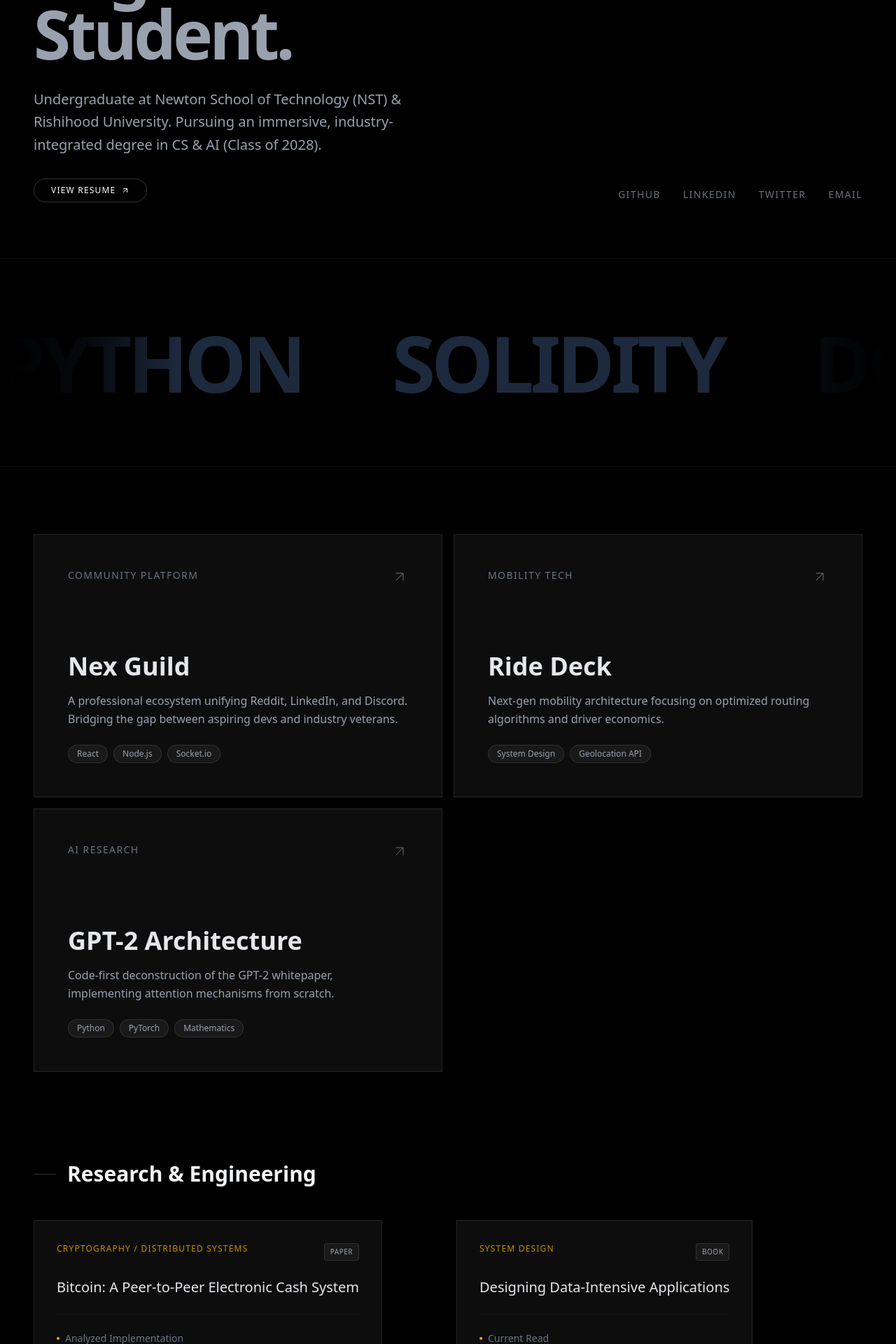
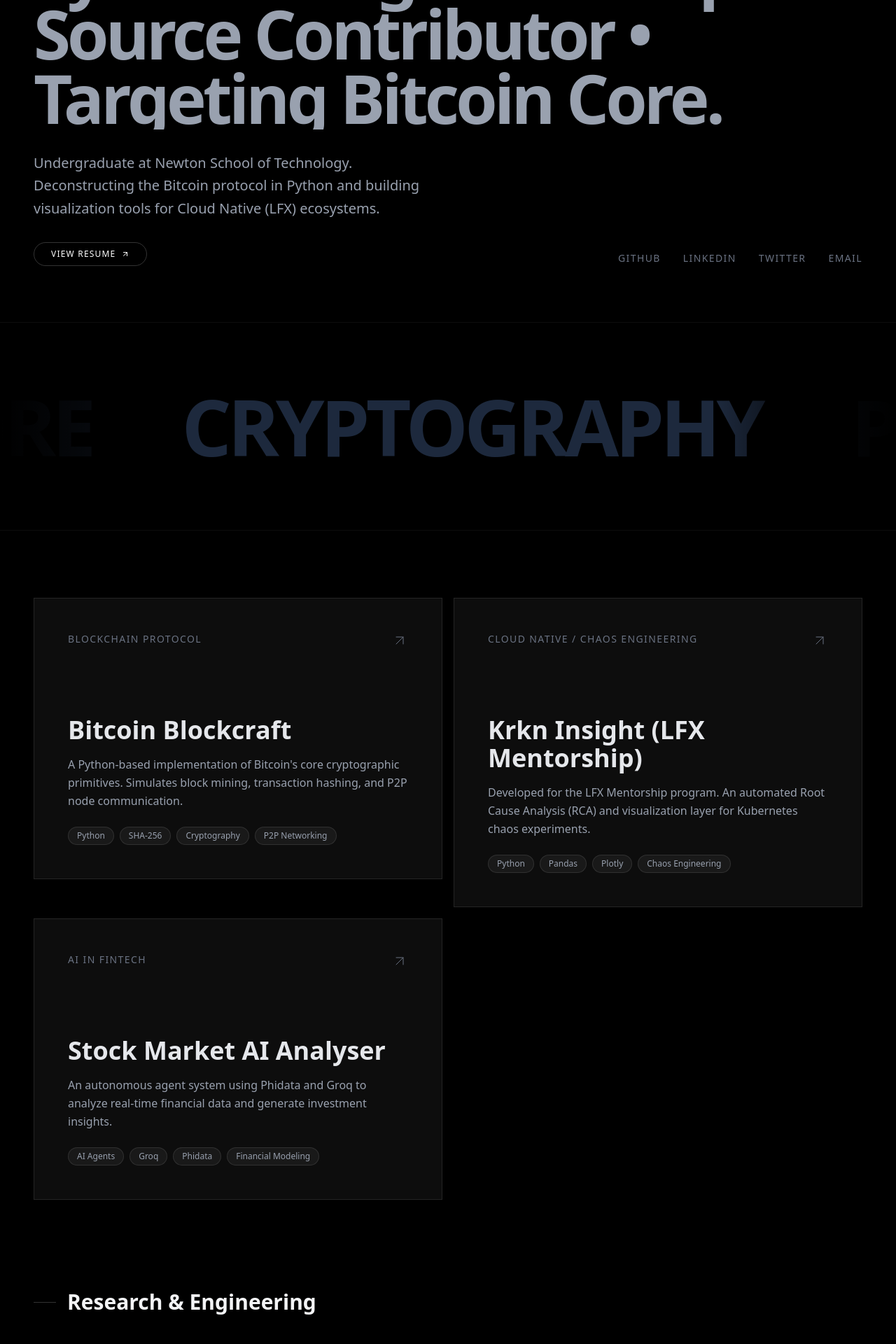
Before and after one commit to satyam-coder07/portfolio, a React (Vite) app: page / in a window 1280 px wide. Shown: the part 340-2260 px from the top of the page at 70% size. Built offline with nearby package versions, Linux system fonts and the light colour scheme.

Commit message:
Update portfolio for Summer of Bitcoin: Added Blockcraft and LFX projects

```diff
--- a/src/App.jsx
+++ b/src/App.jsx
@@ -42,7 +42,7 @@ function App() {
                             <span className="animate-ping absolute inline-flex h-full w-full rounded-full bg-green-400 opacity-75"></span>
                             <span className="relative inline-flex rounded-full h-2 w-2 bg-green-500"></span>
                         </span>
-                        <span className="text-xs font-medium text-green-400 tracking-wide uppercase">Available: June - Dec 2026</span>
+                        <span className="text-xs font-medium text-green-400 tracking-wide uppercase">{config.hero.statusBadge}</span>
                     </div>
                 </Reveal>
             </div>
--- a/src/components/TechMarquee.jsx
+++ b/src/components/TechMarquee.jsx
@@ -1,10 +1,6 @@
 import React from 'react';
 import { motion } from 'framer-motion';
-
-const skills = [
-    "React", "Python", "Solidity", "Docker",
-    "System Design", "Next.js", "Tailwind"
-];
+import { config } from '../data';
 
 export const TechMarquee = () => {
     return (
@@ -24,7 +20,7 @@ export const TechMarquee = () => {
                         duration: 50
                     }}
                 >
-                    {skills.map((skill, index) => (
+                    {config.marquee.map((skill, index) => (
                         <span
                             key={index}
                             className="text-[5rem] md:text-[7rem] font-bold text-slate-800 hover:text-white transition-colors duration-500 px-12 md:px-16 uppercase tracking-tighter cursor-default"
@@ -43,7 +39,7 @@ export const TechMarquee = () => {
                         duration: 50
                     }}
                 >
-                    {skills.map((skill, index) => (
+                    {config.marquee.map((skill, index) => (
                         <span
                             key={index}
                             className="text-[5rem] md:text-[7rem] font-bold text-slate-800 hover:text-white transition-colors duration-500 px-12 md:px-16 uppercase tracking-tighter cursor-default"
--- a/src/data.js
+++ b/src/data.js
@@ -1,8 +1,9 @@
 export const config = {
     hero: {
-        line1: "Satyam Swarnakar.",
-        line2: "Engineer. Founder. Student.",
-        subtext: "Undergraduate at Newton School of Technology (NST) & Rishihood University. Pursuing an immersive, industry-integrated degree in CS & AI (Class of 2028)."
+        line1: "SATYAM SWARNAKAR",
+        line2: "Systems Engineer & Open Source Contributor • Targeting Bitcoin Core.",
+        subtext: "Undergraduate at Newton School of Technology. Deconstructing the Bitcoin protocol in Python and building visualization tools for Cloud Native (LFX) ecosystems.",
+        statusBadge: "Contributing to: Bitcoin & LFX Mentorship"
     },
     socials: [
         { name: "GitHub", url: "https://github.com/satyamswarnakar" },
@@ -10,39 +11,42 @@ export const config = {
         { name: "Twitter", url: "https://twitter.com/satyamswarnakar" },
         { name: "Email", url: "mailto:work.satyam123@gmail.com" }
     ],
+    marquee: [
+        "Bitcoin Core", "Cryptography", "Python", "Systems Design", "Kubernetes", "React", "Open Source"
+    ],
     projects: [
         {
-            title: "Nex Guild",
-            category: "Community Platform",
-            description: "A professional ecosystem unifying Reddit, LinkedIn, and Discord. Bridging the gap between aspiring devs and industry veterans.",
-            tags: ["React", "Node.js", "Socket.io"],
-            link: "#"
+            title: "Bitcoin Blockcraft",
+            category: "Blockchain Protocol",
+            description: "A Python-based implementation of Bitcoin's core cryptographic primitives. Simulates block mining, transaction hashing, and P2P node communication.",
+            tags: ["Python", "SHA-256", "Cryptography", "P2P Networking"],
+            link: "https://github.com/satyam-coder07/bitcoin-blockcraft"
         },
         {
-            title: "Ride Deck",
-            category: "Mobility Tech",
-            description: "Next-gen mobility architecture focusing on optimized routing algorithms and driver economics.",
-            tags: ["System Design", "Geolocation API"],
-            link: "#"
+            title: "Krkn Insight (LFX Mentorship)",
+            category: "Cloud Native / Chaos Engineering",
+            description: "Developed for the LFX Mentorship program. An automated Root Cause Analysis (RCA) and visualization layer for Kubernetes chaos experiments.",
+            tags: ["Python", "Pandas", "Plotly", "Chaos Engineering"],
+            link: "https://github.com/satyam-coder07/krkn-insight-dashboard-prototype"
         },
         {
-            title: "GPT-2 Architecture",
-            category: "AI Research",
-            description: "Code-first deconstruction of the GPT-2 whitepaper, implementing attention mechanisms from scratch.",
-            tags: ["Python", "PyTorch", "Mathematics"],
-            link: "#"
+            title: "Stock Market AI Analyser",
+            category: "AI in FinTech",
+            description: "An autonomous agent system using Phidata and Groq to analyze real-time financial data and generate investment insights.",
+            tags: ["AI Agents", "Groq", "Phidata", "Financial Modeling"],
+            link: "https://github.com/satyam-coder07/stock_market_analyser"
         }
     ],
     deepDives: [
         {
-            title: "Bitcoin: A Peer-to-Peer Electronic Cash System",
-            tag: "Cryptography / Distributed Systems",
-            status: "Analyzed Implementation",
+            title: "Bitcoin Whitepaper",
+            tag: "Protocol Analysis",
+            status: "Implementing Primitives",
             type: "Paper"
         },
         {
-            title: "Designing Data-Intensive Applications",
-            tag: "System Design",
+            title: "Mastering Bitcoin (Antonopoulos)",
+            tag: "Technical Reference",
             status: "Current Read",
             type: "Book"
         }
```
Also changed, not shown: 1 other file (tests, documents, lock files or other folders).
